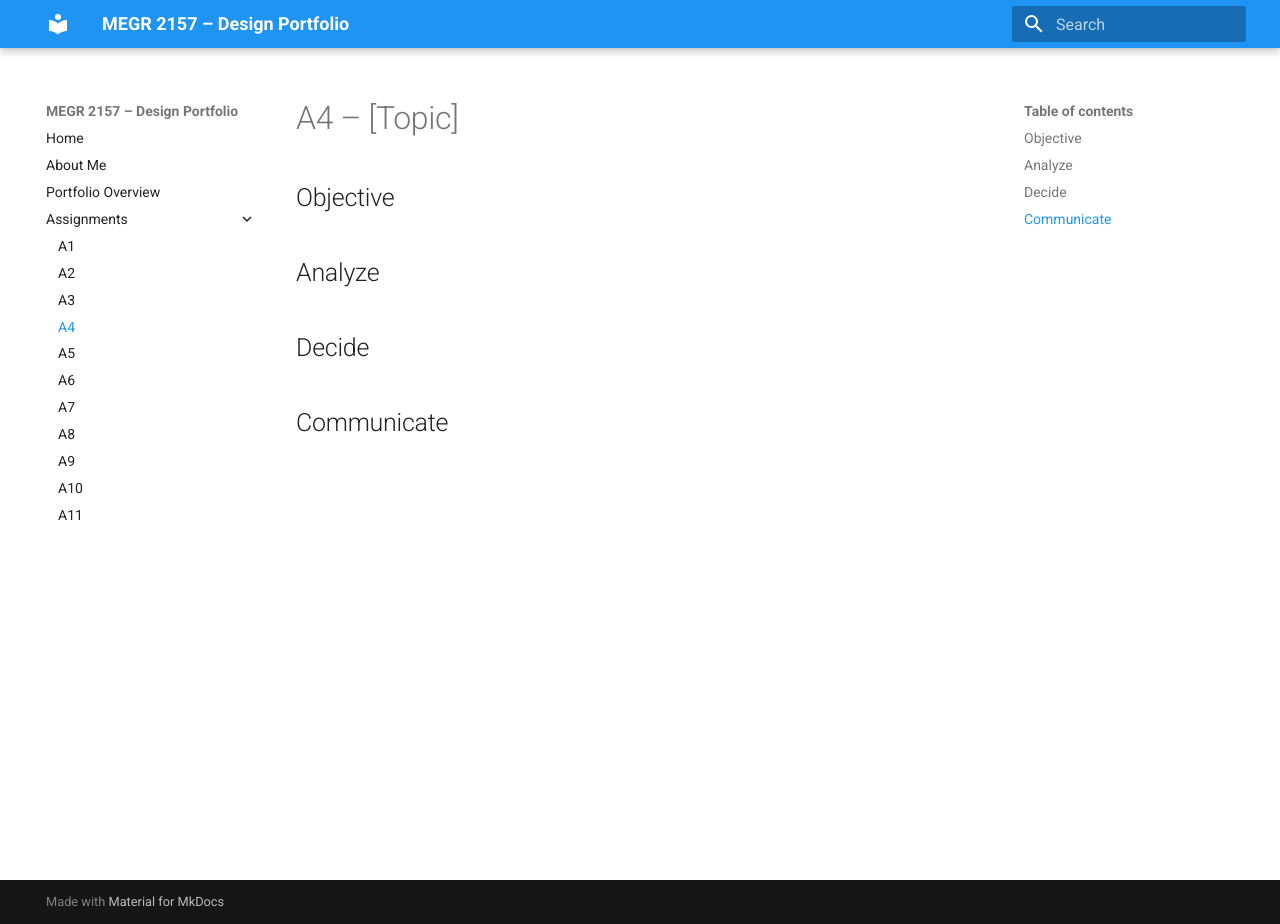
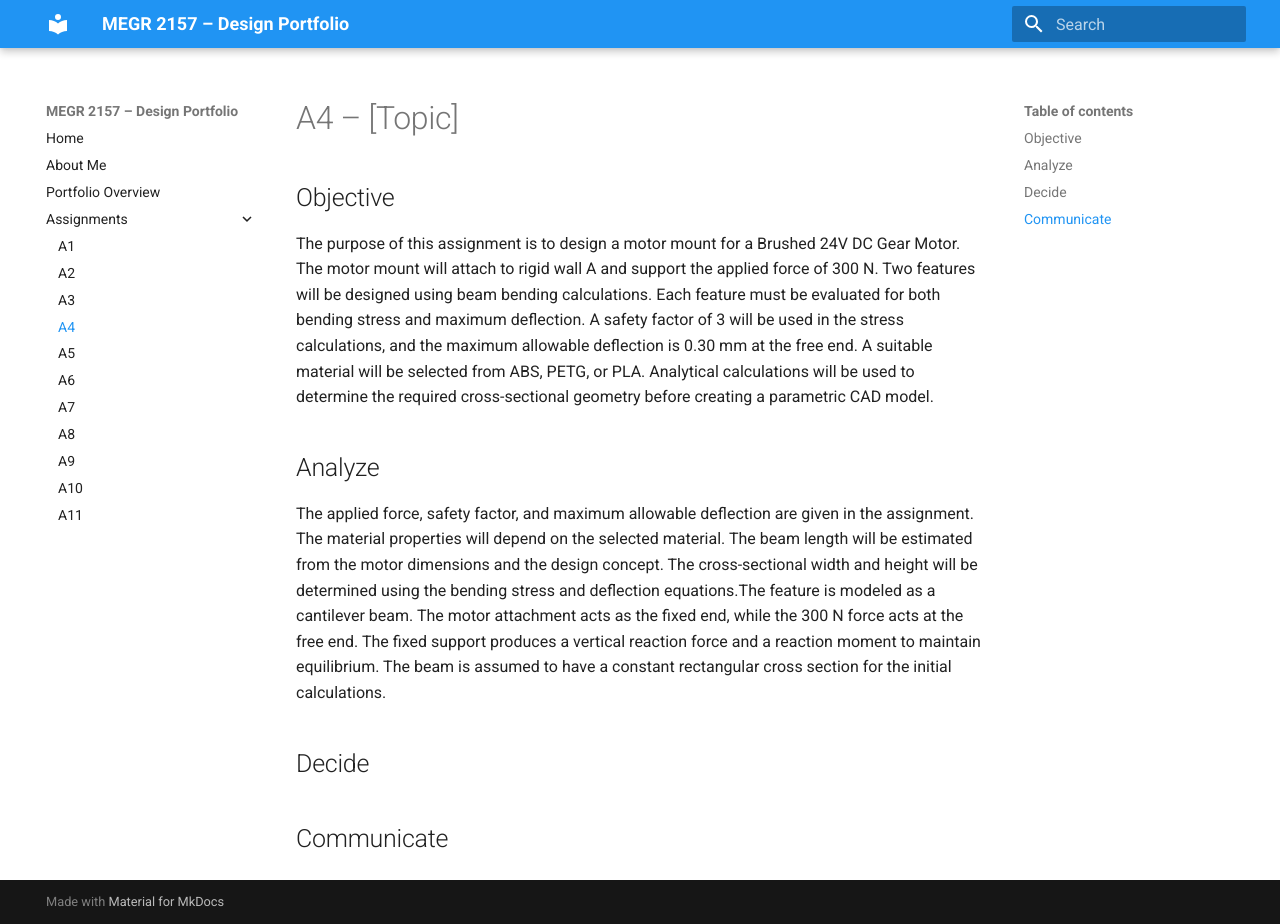
Before and after one commit to rsmith367-ux/design-projects-portfolio, an MkDocs documentation site: the page built from docs/assignments/A04/index.md, in a window 1280 px wide and 924 px high. Built offline with MkDocs 1.6.1 and Material for MkDocs 9.7.7, drawn with Linux system fonts in a browser that asks for light colours.

Commit message:
Update index.md

```diff
--- a/docs/assignments/A04/index.md
+++ b/docs/assignments/A04/index.md
@@ -2,9 +2,12 @@
 
 ## Objective
 
+The purpose of this assignment is to design a motor mount for a Brushed 24V DC Gear Motor. The motor mount will attach to rigid wall A and support the applied force of 300 N. Two features will be designed using beam bending calculations. Each feature must be evaluated for both bending stress and maximum deflection. A safety factor of 3 will be used in the stress calculations, and the maximum allowable deflection is 0.30 mm at the free end. A suitable material will be selected from ABS, PETG, or PLA. Analytical calculations will be used to determine the required cross-sectional geometry before creating a parametric CAD model.
 
 ## Analyze
 
+
+The applied force, safety factor, and maximum allowable deflection are given in the assignment. The material properties will depend on the selected material. The beam length will be estimated from the motor dimensions and the design concept. The cross-sectional width and height will be determined using the bending stress and deflection equations.The feature is modeled as a cantilever beam. The motor attachment acts as the fixed end, while the 300 N force acts at the free end. The fixed support produces a vertical reaction force and a reaction moment to maintain equilibrium. The beam is assumed to have a constant rectangular cross section for the initial calculations.
 
 ## Decide
 
```
